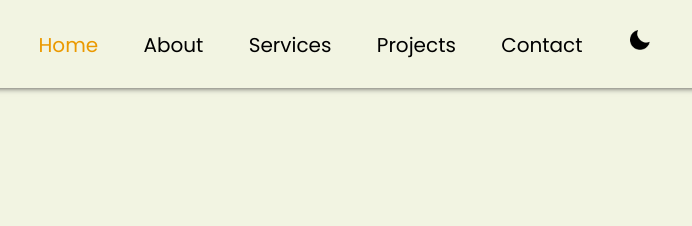
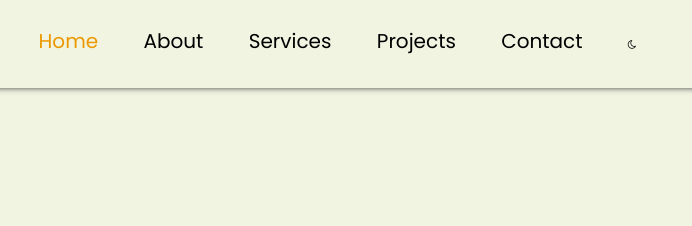
Before and after one commit to candy-kush/portfolio, a plain HTML site: page index.html in a window 1280 px wide. Shown: the top 226 px of the page, 513-1205 px from the left. Drawn offline with nearby package versions, Linux system fonts and the light colour scheme.

Commit message:
Update index.html

```diff
--- a/index.html
+++ b/index.html
@@ -36,7 +36,7 @@
             <a href="#services"> Services </a>
             <a href="#project"> Projects </a>
             <a href="#contact"> Contact </a>
-            <img id="dark-icon" src="images/moon-solid-24.png" alt="">
+            <i class="btn-mode"><i id="dark-icon" class="mode fa fa-moon-o"></i></i>
         </nav>
     </header>
 
```
